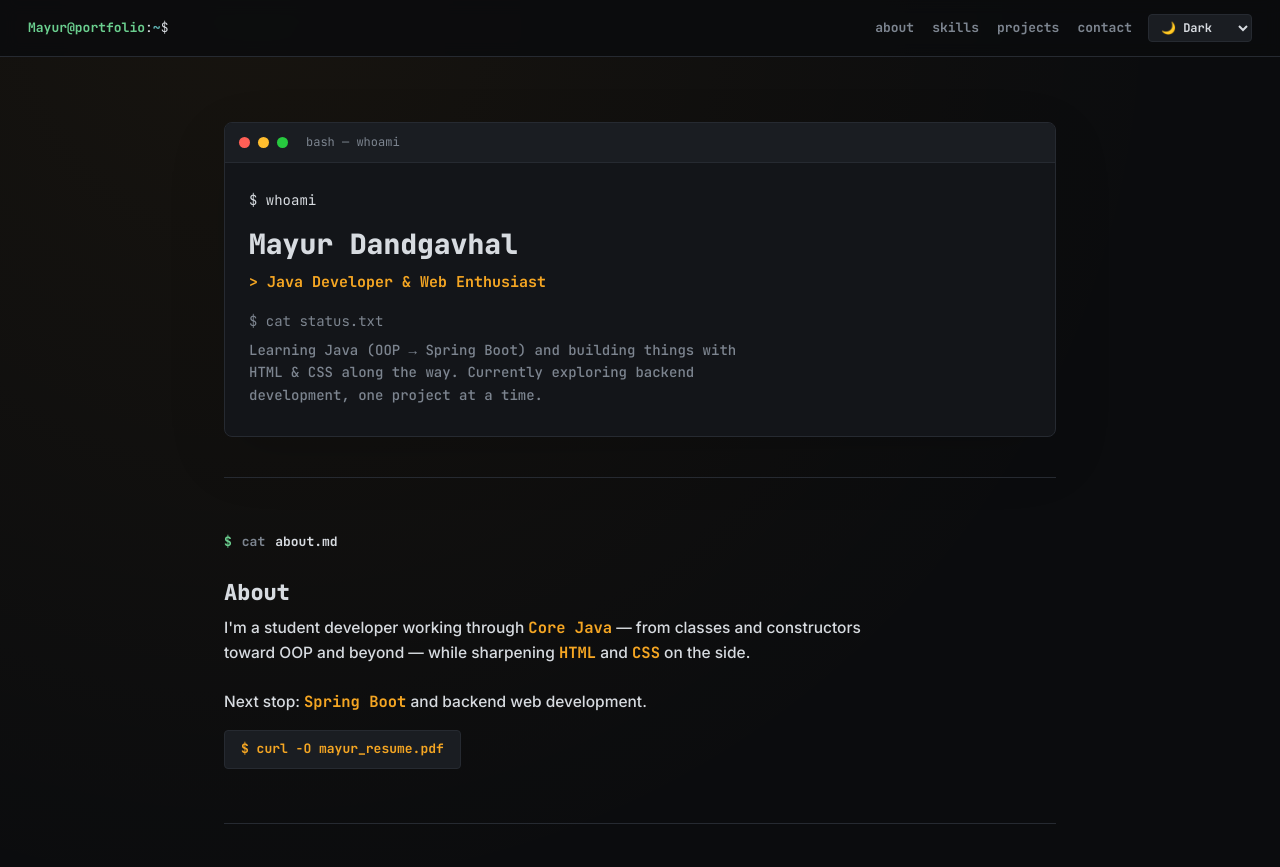
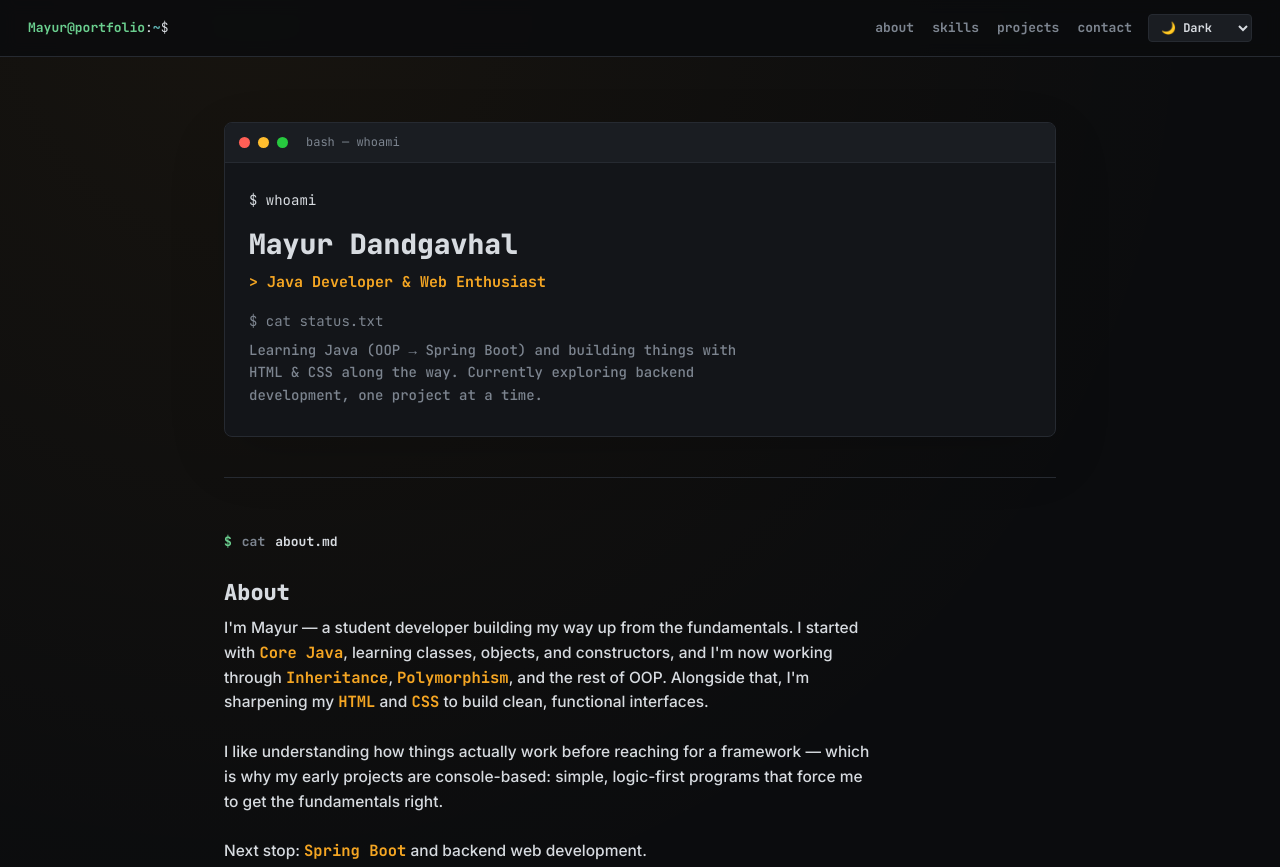
Before and after one commit to CodeMayur14/Portfolio, a plain HTML site: page index.html in a window 1280 px wide. Shown: the top 867 px of the page. Drawn offline with Linux system fonts and the light colour scheme.

Commit message:
Update index.html

```diff
--- a/index.html
+++ b/index.html
@@ -364,11 +364,12 @@
       <div class="cmd">cat <b>about.md</b></div>
       <h2 class="section-title">About</h2>
       <div class="about-text">
-        I'm a student developer working through <span class="k">Core Java</span> — from classes and constructors toward OOP and beyond — while sharpening <span class="k">HTML</span> and <span class="k">CSS</span> on the side.
+        I'm Mayur — a student developer building my way up from the fundamentals. I started with <span class="k">Core Java</span>, learning classes, objects, and constructors, and I'm now working through <span class="k">Inheritance</span>, <span class="k">Polymorphism</span>, and the rest of OOP. Alongside that, I'm sharpening my <span class="k">HTML</span> and <span class="k">CSS</span> to build clean, functional interfaces.
+        <br><br>
+        I like understanding how things actually work before reaching for a framework — which is why my early projects are console-based: simple, logic-first programs that force me to get the fundamentals right.
         <br><br>
         Next stop: <span class="k">Spring Boot</span> and backend web development.
       </div>
-      <a href="#" class="btn-action" onclick="alert('Downloading Resume...'); return false;">$ curl -O mayur_resume.pdf</a>
     </div>
 
     <!-- Quick Skills Section -->
@@ -464,11 +465,12 @@
     <div class="cmd">cat <b>about.md</b></div>
     <h2 class="section-title">About</h2>
     <div class="about-text">
-      I'm a student developer working through <span class="k">Core Java</span> — from classes and constructors toward OOP and beyond — while sharpening <span class="k">HTML</span> and <span class="k">CSS</span> on the side.
+      I'm Mayur — a student developer building my way up from the fundamentals. I started with <span class="k">Core Java</span>, learning classes, objects, and constructors, and I'm now working through <span class="k">Inheritance</span>, <span class="k">Polymorphism</span>, and the rest of OOP. Alongside that, I'm sharpening my <span class="k">HTML</span> and <span class="k">CSS</span> to build clean, functional interfaces.
+      <br><br>
+      I like understanding how things actually work before reaching for a framework — which is why my early projects are console-based: simple, logic-first programs that force me to get the fundamentals right.
       <br><br>
       Next stop: <span class="k">Spring Boot</span> and backend web development.
     </div>
-    <a href="#" class="btn-action" onclick="alert('Downloading Resume...'); return false;">$ curl -O mayur_resume.pdf</a>
   </section>
 
   <!-- Main Skills Section -->
```
